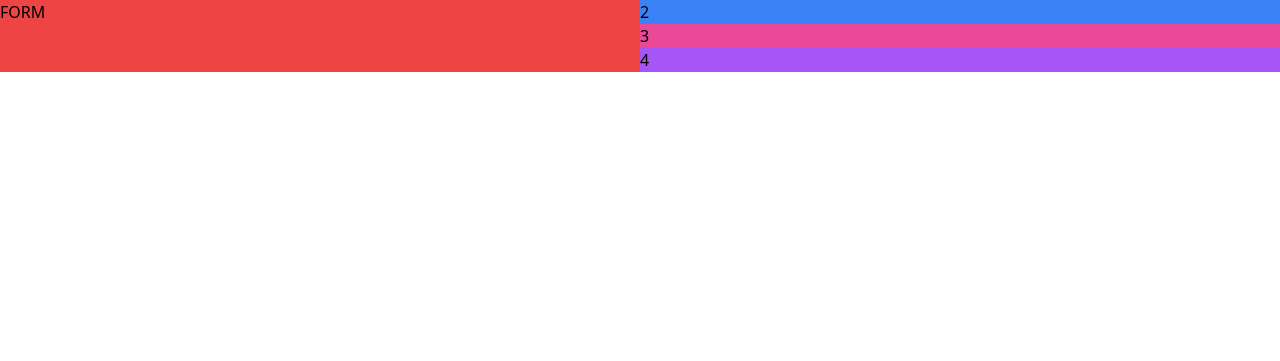
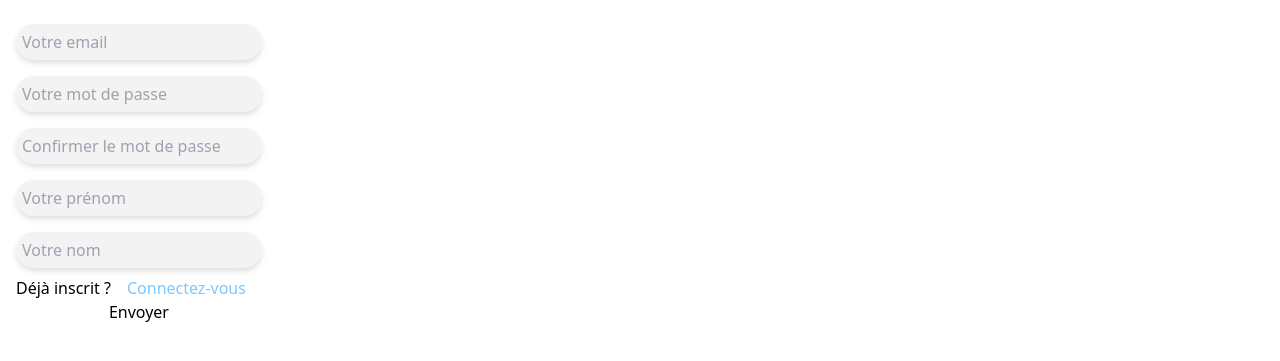
Before and after one commit to tinkode92/ProjetDevLabBack_Bekrarchouche_Bucpsun, a PHP site: page / in a window 1280 px wide. Shown: the top 361 px of the page. Run offline with PHP 8.4, Linux system fonts and the light colour scheme; some libraries are stand-ins or nearby versions.

Commit message:
:sparkles: introduce form login and sign in

```diff
--- a/index.php
+++ b/index.php
@@ -5,18 +5,21 @@
     <meta name="viewport" content="width=device-width, user-scalable=no, initial-scale=1.0, maximum-scale=1.0, minimum-scale=1.0">
     <script src="https://cdn.tailwindcss.com"></script>
     <meta http-equiv="X-UA-Compatible" content="ie=edge">
-    <title>TEST</title>
+    <title>Dywiki's Inscription</title>
 </head>
 <body>
 
-<div class="grid grid-cols-2 grid-rows-3">
-    <div class="bg-red-500 row-span-4">
-        FORM
-    </div>
-    <div class="bg-blue-500">2</div>
-    <div class="bg-pink-500">3</div>
-    <div class="bg-purple-500">4</div>
-</div>
+        <div class="flex">
+            <form class="flex flex-col p-4 place-content-center" action="POST">
+                <input type="email" class="p-1.5 border-gray-300 rounded-full bg-[#F3F3F3] my-2 drop-shadow-md" name="email" placeholder="Votre email">
+                <input type="password" class="p-1.5 border-gray-300 rounded-full bg-[#F3F3F3] my-2 drop-shadow-md"  name="password1" placeholder="Votre mot de passe">
+                <input type="password" class="p-1.5 border-gray-300 rounded-full bg-[#F3F3F3] my-2 drop-shadow-md" name="password2" placeholder="Confirmer le mot de passe">
+                <input type="text" class="p-1.5 border-gray-300 rounded-full bg-[#F3F3F3] my-2 drop-shadow-md" name="first_name" placeholder="Votre prénom">
+                <input type="text" class="p-1.5 border-gray-300 rounded-full bg-[#F3F3F3] my-2 drop-shadow-md" name="last_name" placeholder="Votre nom">
+                <p>Déjà inscrit ?<a class="text-[#7BC8FF] px-4" href="login.php">Connectez-vous</a></p>
+                <button type="submit" class="btn" value="Register">Envoyer</button>
+            </form>
+        </div>
 
 
 </body>
```
Also changed, not shown: login.php (added, +22 -0 lines).
